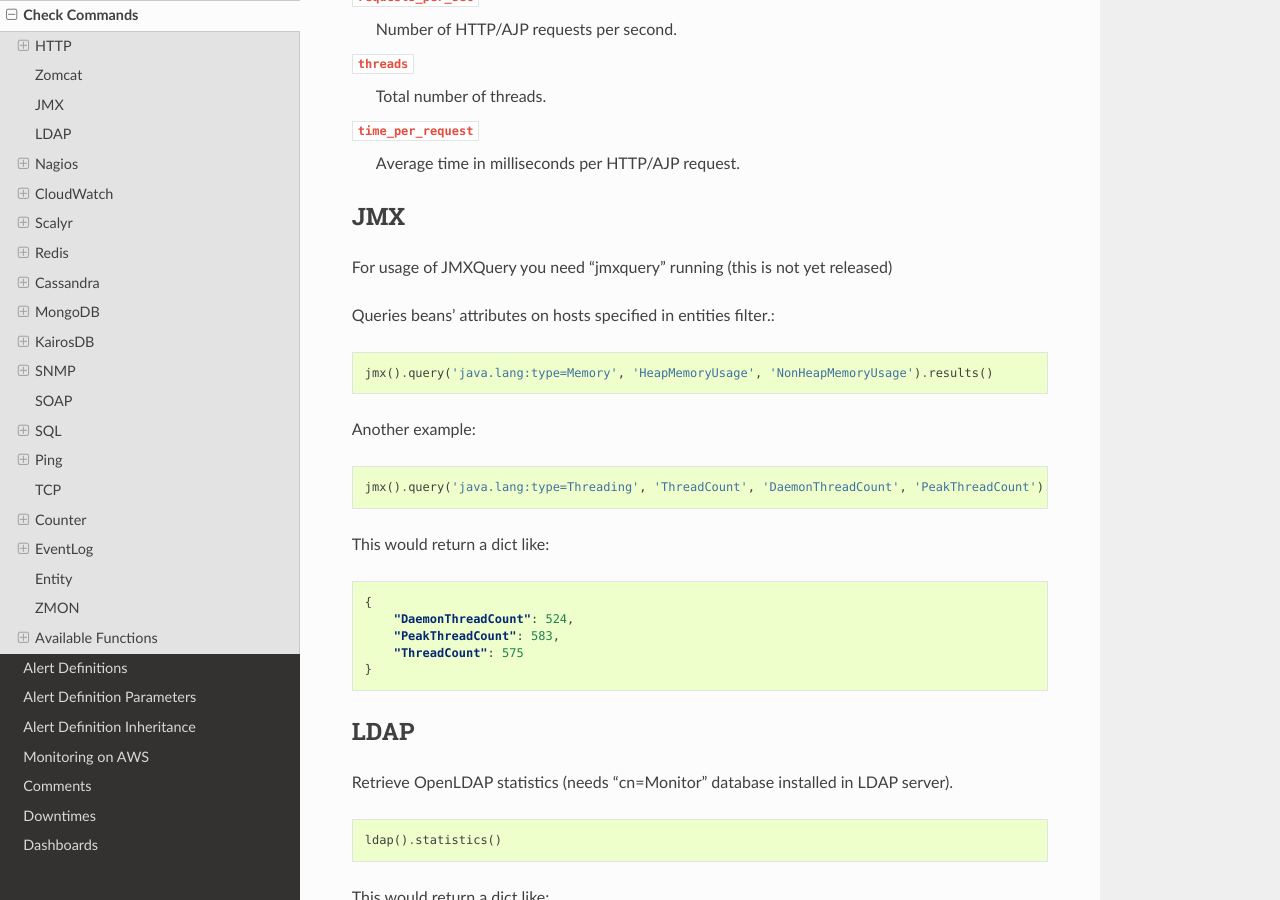
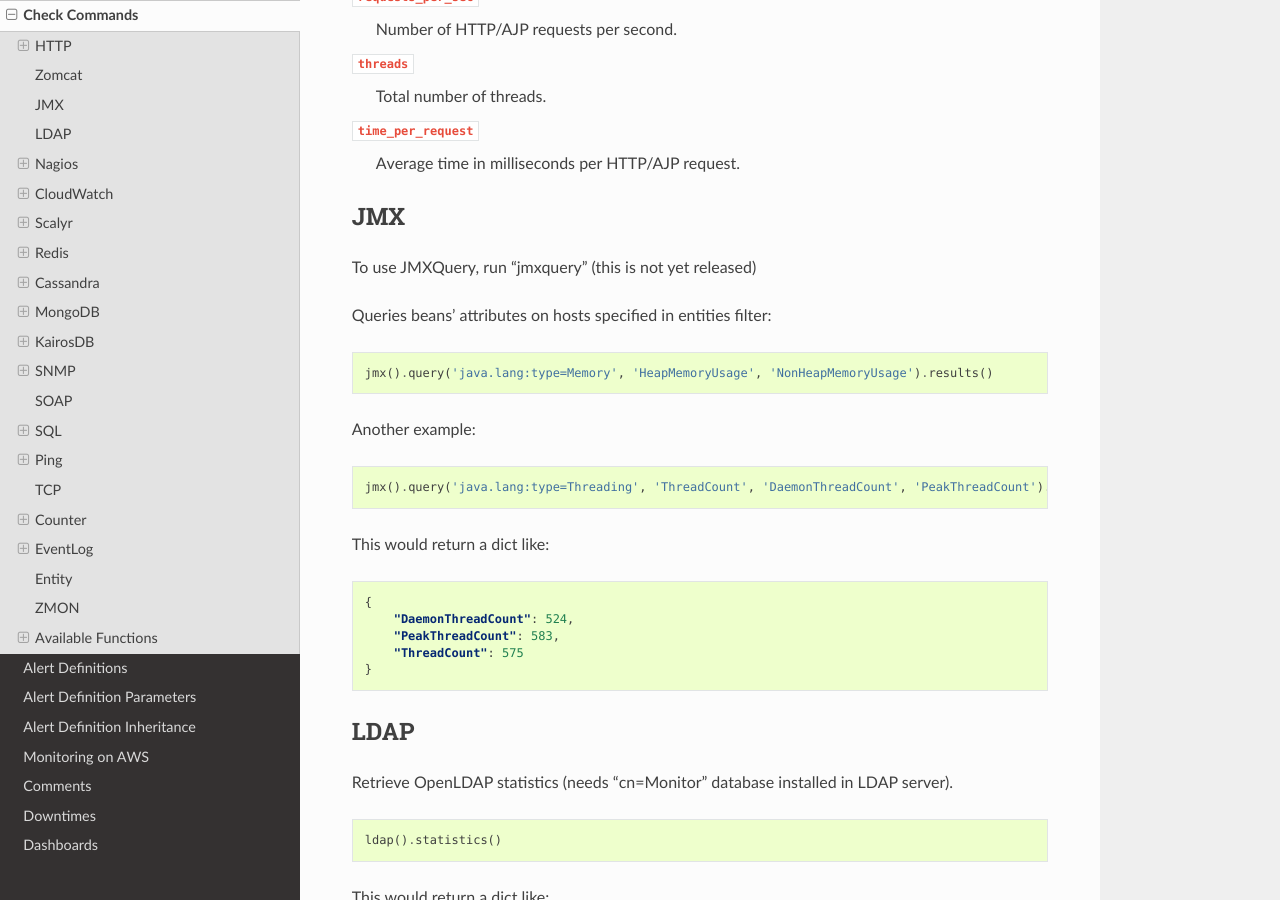
Before and after one commit to zalando-zmon/zmon-docs, a Sphinx documentation site: the page built from docs/user/check-commands.rst, in a window 1280 px wide and 900 px high, scrolled down 3436 px. Built offline with Sphinx 7.4.7 and the Read the Docs theme 2.0.0, drawn with Linux system fonts in a browser that asks for light colours.

Commit message:
Update check-commands.rst

```diff
--- a/docs/user/check-commands.rst
+++ b/docs/user/check-commands.rst
@@ -154,9 +154,9 @@ Most of the values are retrieved via JMX:
 JMX
 ---
 
-For usage of JMXQuery you need "jmxquery" running (this is not yet released)
-
-Queries beans’ attributes on hosts specified in entities filter.::
+To use JMXQuery, run "jmxquery" (this is not yet released)
+
+Queries beans’ attributes on hosts specified in entities filter::
 
     jmx().query('java.lang:type=Memory', 'HeapMemoryUsage', 'NonHeapMemoryUsage').results()
 
```
